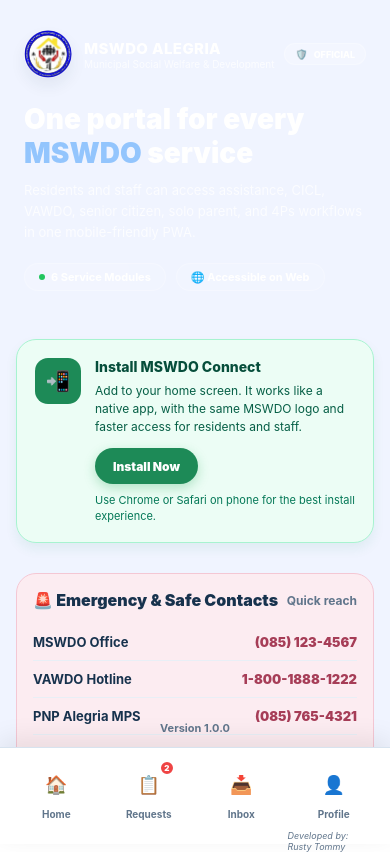
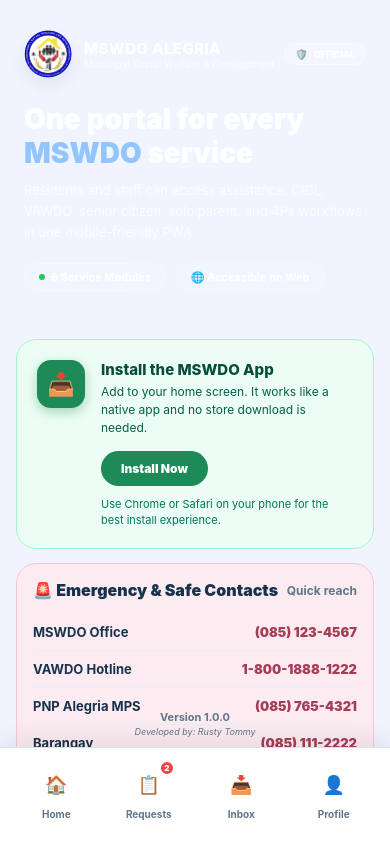
Before and after one commit to tomcaberio99-design/mswdoalegriaapp, a React Native app: screen / in a window 390 px wide. Built offline with nearby package versions, Linux system fonts and the light colour scheme.

Commit message:
Polish mobile layout and interactions

```diff
--- a/src/components/BottomTabBar.js
+++ b/src/components/BottomTabBar.js
@@ -14,12 +14,12 @@ export default function BottomTabBar({ activeScreen, onNavigate }) {
     <View>
       <View style={styles.bottomMeta}>
         <Text style={styles.versionText}>Version 1.0.0</Text>
+        <Text style={styles.developerFooter}>Developed by: Rusty Tommy</Text>
       </View>
 
       <View style={styles.shell}>
         {tabs.map((tab) => {
           const active = activeScreen === tab.key;
-          const showDeveloper = tab.key === "profile";
 
           return (
             <Pressable key={tab.key} onPress={() => onNavigate(tab.key)} style={[styles.tab, active && styles.activeTab]}>
@@ -34,7 +34,6 @@ export default function BottomTabBar({ activeScreen, onNavigate }) {
                 ) : null}
               </View>
               <Text style={[styles.label, active && styles.activeLabel]}>{tab.label}</Text>
-              {showDeveloper ? <Text style={styles.developerText}>Developed by: Rusty Tommy</Text> : null}
             </Pressable>
           );
         })}
@@ -49,14 +48,21 @@ const styles = StyleSheet.create({
     alignItems: "center",
     justifyContent: "center",
     paddingTop: 2,
-    paddingBottom: 12,
-    minHeight: 20,
+    paddingBottom: 10,
+    minHeight: 30,
     backgroundColor: theme.colors.background
   },
   versionText: {
     color: theme.colors.muted,
     fontSize: 11,
     fontWeight: "700",
+    textAlign: "center"
+  },
+  developerFooter: {
+    color: theme.colors.muted,
+    fontSize: 9,
+    fontStyle: "italic",
+    marginTop: 2,
     textAlign: "center"
   },
   shell: {
@@ -110,15 +116,6 @@ const styles = StyleSheet.create({
   activeLabel: {
     color: theme.colors.primary
   },
-  developerText: {
-    position: "absolute",
-    top: "100%",
-    right: 16,
-    marginTop: 4,
-    color: theme.colors.muted,
-    fontSize: 9,
-    fontStyle: "italic"
-  },
   alertDot: {
     position: "absolute",
     top: -4,
--- a/src/components/WebInstallCard.js
+++ b/src/components/WebInstallCard.js
@@ -5,7 +5,6 @@ import { theme } from "../theme";
 export default function WebInstallCard() {
   const [deferredPrompt, setDeferredPrompt] = useState(null);
   const [isInstalled, setIsInstalled] = useState(false);
-  const [message, setMessage] = useState("");
   const [installHint, setInstallHint] = useState("");
 
   useEffect(() => {
@@ -26,21 +25,19 @@ export default function WebInstallCard() {
     } else if (/iPhone|iPad|iPod/i.test(userAgent)) {
       setInstallHint("On iPhone: tap Share then Add to Home Screen.");
     } else if (/Android/i.test(userAgent)) {
-      setInstallHint("On Android: use Chrome, then tap Install App or Add to Home screen.");
+      setInstallHint("On Android: use Chrome, then tap Install App.");
     } else {
-      setInstallHint("Use Chrome or Safari on phone for the best install experience.");
+      setInstallHint("Use Chrome or Safari on your phone for the best install experience.");
     }
 
     function handleBeforeInstallPrompt(event) {
       event.preventDefault();
       setDeferredPrompt(event);
-      setMessage("");
     }
 
     function handleInstalled() {
       setIsInstalled(true);
       setDeferredPrompt(null);
-      setMessage("Installed successfully. Residents and staff can now open it directly from the home screen.");
     }
 
     window.addEventListener("beforeinstallprompt", handleBeforeInstallPrompt);
@@ -54,19 +51,15 @@ export default function WebInstallCard() {
 
   async function handleInstall() {
     if (!deferredPrompt) {
-      setMessage(installHint || "Open this app in Chrome or Safari and add it to the home screen.");
       return;
     }
 
     deferredPrompt.prompt();
     const choice = await deferredPrompt.userChoice;
-
-    if (choice.outcome === "accepted") {
-      setMessage("Installing app...");
-    } else {
-      setMessage("Install canceled. You can try again anytime.");
+    if (choice.outcome !== "accepted") {
+      setDeferredPrompt(null);
+      return;
     }
-
     setDeferredPrompt(null);
   }
 
@@ -74,34 +67,25 @@ export default function WebInstallCard() {
     return null;
   }
 
-  if (isInstalled) {
-    return (
-      <View style={[styles.card, styles.successCard]}>
-        <Text style={styles.successTitle}>Installed on this device</Text>
-        <Text style={styles.successBody}>
-          MSWDO Connect is ready for faster access even on low-end phones.
-        </Text>
-      </View>
-    );
-  }
-
   return (
-    <View style={styles.card}>
+    <View style={[styles.card, isInstalled && styles.successCard]}>
       <View style={styles.iconWrap}>
-        <Text style={styles.iconText}>📲</Text>
+        <Text style={styles.iconText}>{isInstalled ? "✅" : "📥"}</Text>
       </View>
       <View style={styles.textColumn}>
-        <Text style={styles.title}>Install MSWDO Connect</Text>
+        <Text style={styles.title}>{isInstalled ? "Installed on this device" : "Install the MSWDO App"}</Text>
         <Text style={styles.body}>
-          Add to your home screen. It works like a native app, with the same MSWDO logo and
-          faster access for residents and staff.
+          {isInstalled
+            ? "The app is ready for faster access and can be opened like a native app."
+            : "Add to your home screen. It works like a native app and no store download is needed."}
         </Text>
-        <Pressable style={styles.button} onPress={handleInstall}>
-          <Text style={styles.buttonText}>Install Now</Text>
-        </Pressable>
-        {installHint ? <Text style={styles.helper}>{installHint}</Text> : null}
+        {!isInstalled ? (
+          <Pressable style={({ pressed }) => [styles.button, pressed && styles.buttonPressed]} onPress={handleInstall}>
+            <Text style={styles.buttonText}>Install Now</Text>
+          </Pressable>
+        ) : null}
+        {!isInstalled && installHint ? <Text style={styles.helper}>{installHint}</Text> : null}
       </View>
-      {message ? <Text style={styles.feedback}>{message}</Text> : null}
     </View>
   );
 }
@@ -112,61 +96,54 @@ const styles = StyleSheet.create({
     borderRadius: 20,
     borderWidth: 1.5,
     borderColor: "#A7F3D0",
-    padding: 18,
-    marginBottom: 16,
-    gap: 14,
+    padding: 20,
+    gap: 16,
     flexDirection: "row",
-    alignItems: "flex-start",
-    shadowColor: "#1D8A57",
-    shadowOpacity: 0.08,
-    shadowRadius: 12,
-    shadowOffset: { width: 0, height: 6 },
-    elevation: 2
+    alignItems: "flex-start"
   },
   successCard: {
-    backgroundColor: "#EDF8F1"
+    backgroundColor: "#DDF8EA"
   },
   iconWrap: {
-    width: 46,
-    height: 46,
-    borderRadius: 13,
-    backgroundColor: theme.colors.green,
-    alignItems: "center",
-    justifyContent: "center"
-  },
-  iconText: {
-    fontSize: 20
-  },
-  textColumn: {
-    gap: 6,
-    flex: 1
-  },
-  title: {
-    color: "#064E3B",
-    fontSize: 14,
-    lineHeight: 18,
-    fontWeight: "800"
-  },
-  body: {
-    color: "#065F46",
-    fontSize: 12,
-    lineHeight: 18,
-    marginBottom: 6,
-    maxWidth: 250
-  },
-  button: {
-    minHeight: 36,
-    borderRadius: 999,
+    width: 48,
+    height: 48,
+    borderRadius: 14,
     backgroundColor: theme.colors.green,
     alignItems: "center",
     justifyContent: "center",
-    paddingHorizontal: 18,
-    alignSelf: "flex-start",
-    shadowColor: "#16A34A",
-    shadowOpacity: 0.28,
+    shadowColor: theme.colors.green,
+    shadowOpacity: 0.35,
     shadowRadius: 12,
     shadowOffset: { width: 0, height: 4 },
-    elevation: 2
+    elevation: 3
+  },
+  iconText: {
+    fontSize: 22
+  },
+  textColumn: {
+    flex: 1,
+    gap: 4
+  },
+  title: {
+    fontSize: 15,
+    fontWeight: "800",
+    color: "#064E3B"
+  },
+  body: {
+    fontSize: 12,
+    color: "#065F46",
+    lineHeight: 18,
+    marginBottom: 10
+  },
+  button: {
+    alignSelf: "flex-start",
+    backgroundColor: theme.colors.green,
+    borderRadius: 999,
+    paddingHorizontal: 20,
+    paddingVertical: 10
+  },
+  buttonPressed: {
+    opacity: 0.88
   },
   buttonText: {
     color: theme.colors.white,
@@ -177,24 +154,6 @@ const styles = StyleSheet.create({
     color: "#047857",
     fontSize: 11,
     lineHeight: 16,
-    marginTop: 2
-  },
-  feedback: {
-    color: theme.colors.text,
-    fontSize: 12,
-    lineHeight: 18,
-    fontWeight: "700",
-    marginTop: 6,
-    flexBasis: "100%"
-  },
-  successTitle: {
-    color: theme.colors.green,
-    fontSize: 18,
-    fontWeight: "900"
-  },
-  successBody: {
-    color: theme.colors.text,
-    fontSize: 13,
-    lineHeight: 19
+    marginTop: 6
   }
 });
--- a/src/screens/HomeScreen.js
+++ b/src/screens/HomeScreen.js
@@ -1,5 +1,5 @@
 import React, { useEffect, useRef } from "react";
-import { Animated, Easing, Image, Pressable, StyleSheet, Text, View } from "react-native";
+import { Animated, Easing, Image, Linking, Pressable, StyleSheet, Text, View } from "react-native";
 import ScreenContainer from "../components/ScreenContainer";
 import WebInstallCard from "../components/WebInstallCard";
 import { homeAnnouncements, serviceCatalog } from "../data/portalData";
@@ -140,13 +140,18 @@ export default function HomeScreen({
             </View>
 
             {emergencyContacts.map((item, index) => (
-              <View
+              <Pressable
                 key={item.label}
-                style={[styles.contactRow, index > 0 && styles.contactRowBorder]}
+                style={({ pressed }) => [
+                  styles.contactRow,
+                  index > 0 && styles.contactRowBorder,
+                  pressed && styles.contactRowPressed
+                ]}
+                onPress={() => Linking.openURL(`tel:${item.value.replace(/[^0-9+]/g, "")}`)}
               >
                 <Text style={styles.contactLabel}>{item.label}</Text>
                 <Text style={styles.contactValue}>{item.value}</Text>
-              </View>
+              </Pressable>
             ))}
           </View>
         </AnimatedSection>
@@ -470,6 +475,9 @@ const styles = StyleSheet.create({
     paddingVertical: 10,
     gap: 12
   },
+  contactRowPressed: {
+    opacity: 0.72
+  },
   contactRowBorder: {
     borderTopWidth: 1,
     borderTopColor: theme.colors.borderLight
@@ -532,13 +540,13 @@ const styles = StyleSheet.create({
   serviceGrid: {
     flexDirection: "row",
     flexWrap: "wrap",
-    gap: 12
+    gap: 8
   },
   serviceCard: {
-    width: "48.2%",
-    minHeight: 170,
+    width: "48.9%",
+    minHeight: 152,
     borderRadius: 20,
-    padding: 14
+    padding: 12
   },
   serviceBadge: {
     alignSelf: "flex-start",
@@ -554,19 +562,19 @@ const styles = StyleSheet.create({
   },
   serviceTitle: {
     color: theme.colors.text,
-    fontSize: 15,
+    fontSize: 14,
     fontWeight: "900",
-    marginBottom: 6
+    marginBottom: 5
   },
   serviceSummary: {
     color: theme.colors.muted,
-    fontSize: 12,
-    lineHeight: 18,
+    fontSize: 11,
+    lineHeight: 17,
     flex: 1
   },
   serviceLink: {
-    marginTop: 10,
-    fontSize: 12,
+    marginTop: 8,
+    fontSize: 11,
     fontWeight: "900"
   },
   noticeRow: {
```
